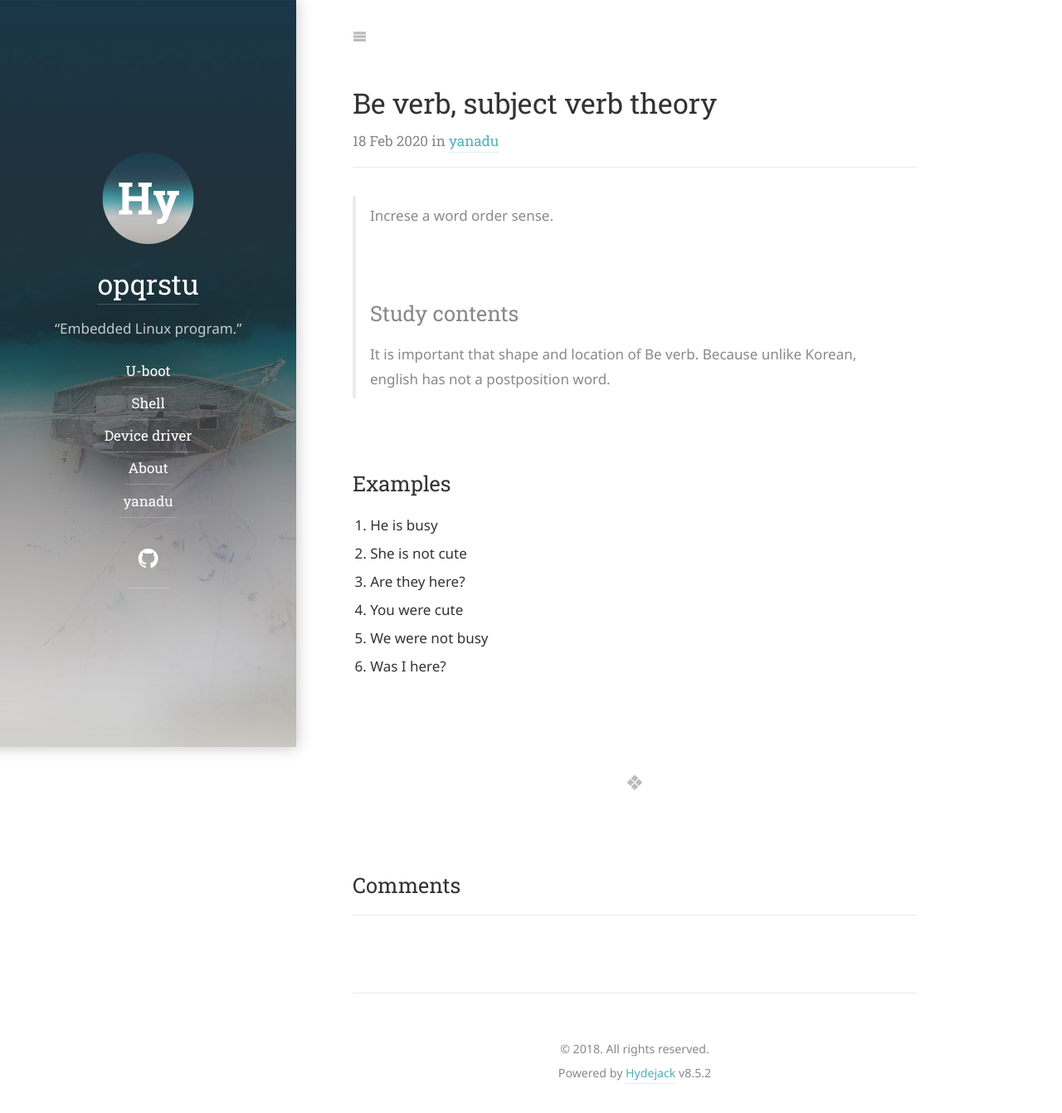
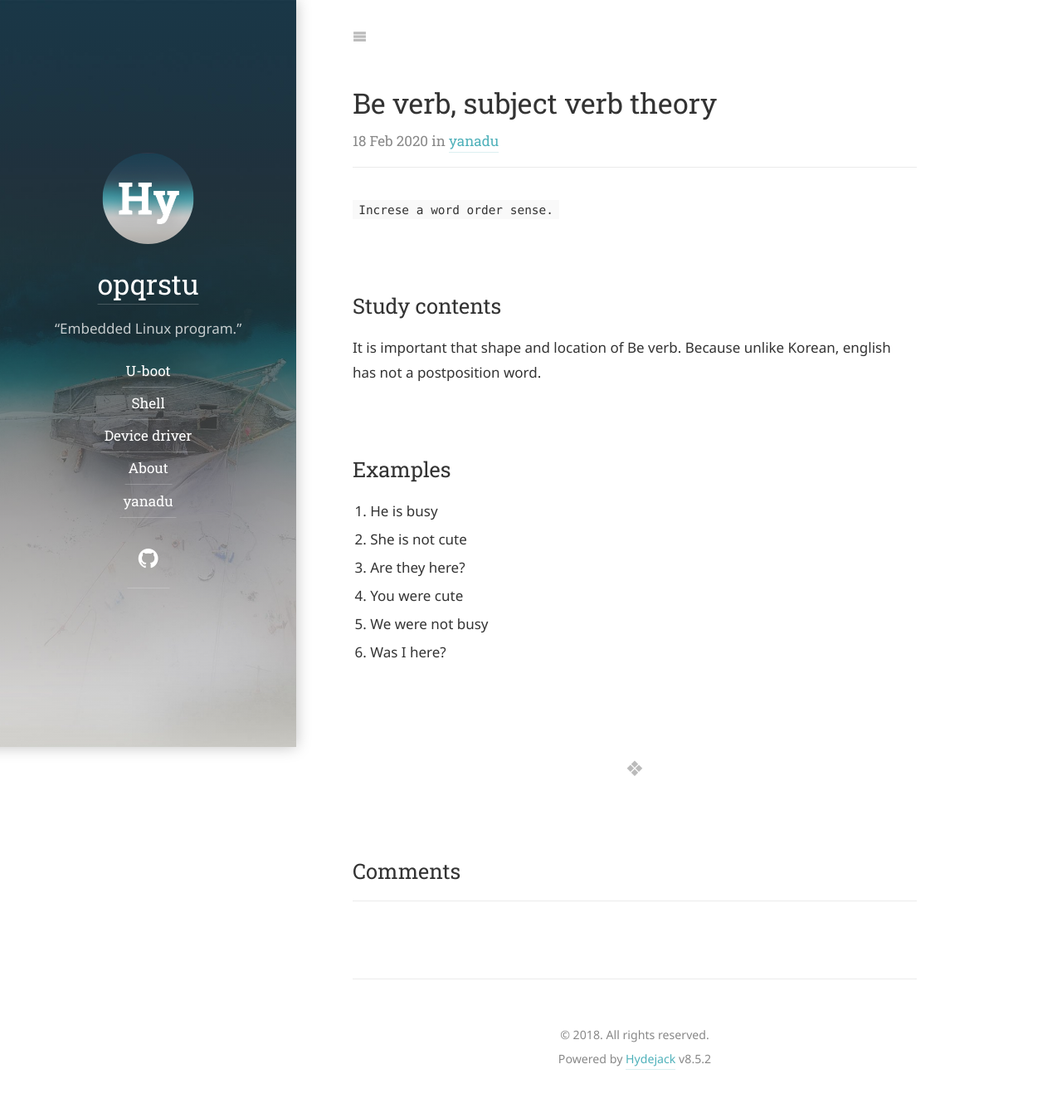
Before and after one commit to opqrstu/opqrstu.github.io, a Jekyll site: the page built from yanadu/_posts/2020-02-18-test.md, in a window 1280 px wide. Shown: the whole page at 83% size. Built offline with Jekyll 4.4.1, drawn with Linux system fonts in a browser that asks for light colours; some web fonts are replaced; comment, search, counter and statistics services are not loaded.

Commit message:
Update 2020-02-18-test.md

````diff
--- a/yanadu/_posts/2020-02-18-test.md
+++ b/yanadu/_posts/2020-02-18-test.md
@@ -6,7 +6,8 @@ author: author2
 comments: true
 noindex: true
 ---
->Increse a word order sense.
+```Increse a word order sense.```
+
 ## Study contents
 It is important that shape and location of Be verb.
 Because unlike Korean, english has not a postposition word.
````
